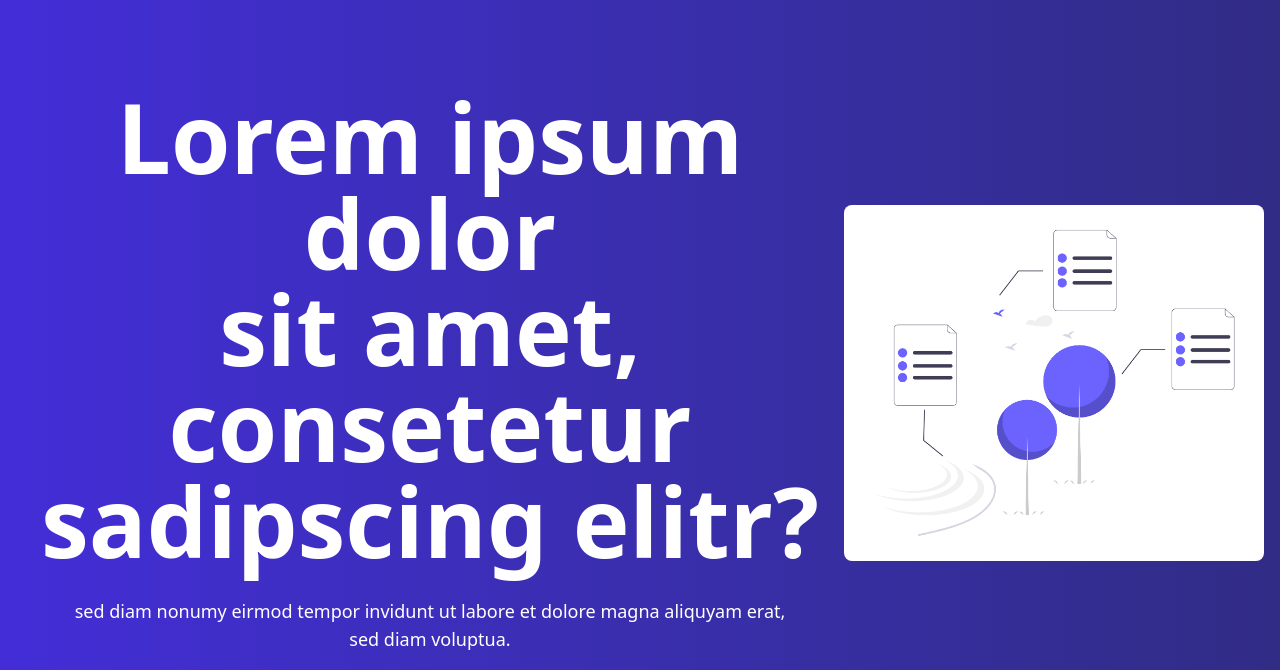
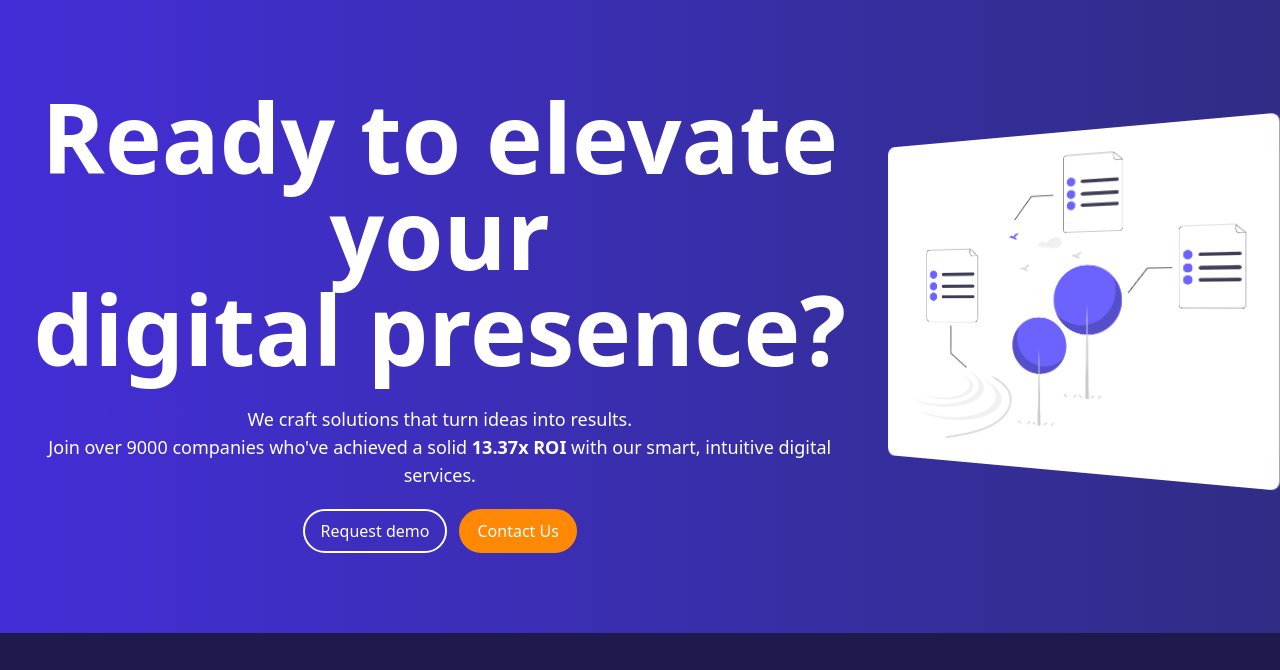
Before and after one commit to julius061/tailwind-homepage-demo, a plain HTML site: page index.html in a window 1280 px wide. Shown: the part 95-765 px from the top of the page. Drawn offline with nearby package versions, Linux system fonts and the light colour scheme.

Commit message:
fix: replaced lorem ipsum text with marketing text, added small angle to hero section image

```diff
--- a/index.html
+++ b/index.html
@@ -61,14 +61,11 @@
       >
         <div class="max-w-xxl text-center mb-10 md:mb-0">
           <h1 class="pt-10 text-4xl md:text-6xl lg:text-8xl font-bold p-2">
-            Lorem ipsum dolor<br />
-            sit amet, consetetur<br />
-            sadipscing elitr?
+            Ready to elevate your<br />
+            digital presence?
           </h1>
           <p class="mt-5 text-lg">
-            sed diam nonumy eirmod tempor invidunt ut labore et dolore magna
-            aliquyam erat,<br />
-            sed diam voluptua.
+            We craft solutions that turn ideas into results.<br />Join over 9000 companies who've achieved a solid <strong>13.37x ROI</strong> with our smart, intuitive digital services.
           </p>
           <div class="flex justify-center mt-5 gap-3">
             <a
@@ -83,11 +80,11 @@
             >
           </div>
         </div>
-        <div class="flex justify-center md:justify-end">
+        <div class="flex justify-center md:justify-end" style="perspective: 500px;">
           <img
             src="assets/hero_section_illustration_compressed.png"
             alt="Environmental Study"
-            class="w-[300px] sm:w-[400px] md:w-[500px] rounded-lg"
+            class="w-[300px] sm:w-[400px] md:w-[500px] rounded-lg transform -rotate-y-15"
           />
         </div>
       </div>
```
